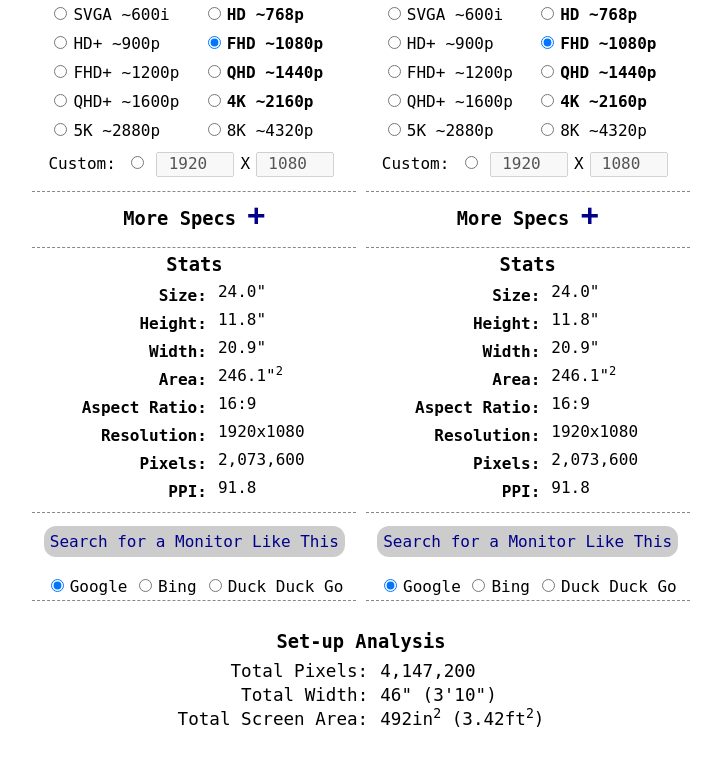
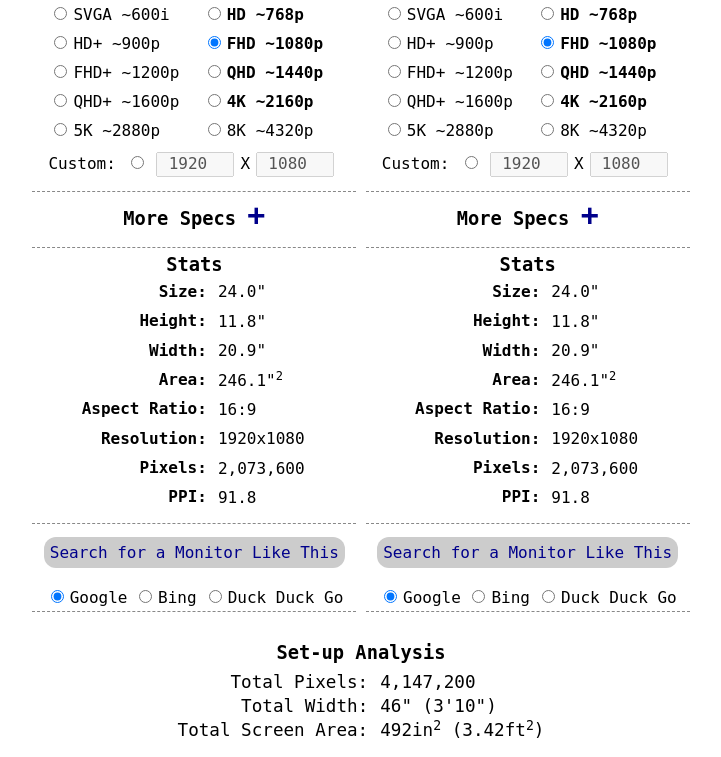
Before and after one commit to KevinVandy/multi-monitor_calculator, a PHP site: page / in a window 1280 px wide. Shown: the part 737-1494 px from the top of the page, without its empty margins (279-1000 px from the left). Run offline with PHP 8.4, Linux system fonts and the light colour scheme; some libraries are stand-ins or nearby versions.

Commit message:
small alignment fix in stats section

```diff
--- a/mmpt.css
+++ b/mmpt.css
@@ -132,6 +132,10 @@ input {
 	padding-right: 10px;
 	padding-left:  10px;
 	max-width: 80px;
+}
+
+.stats th {
+	padding-bottom: 10px;
 }
 
 .extraSpecs {
```
